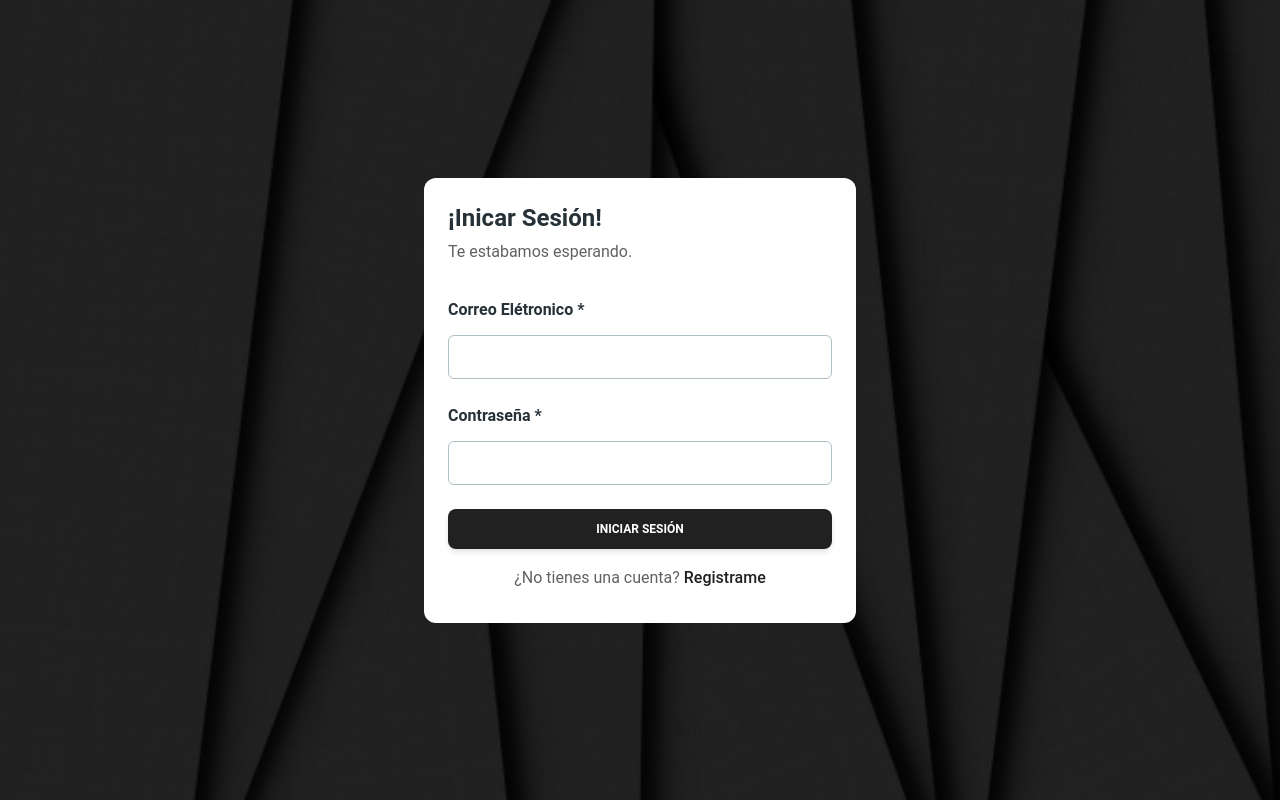
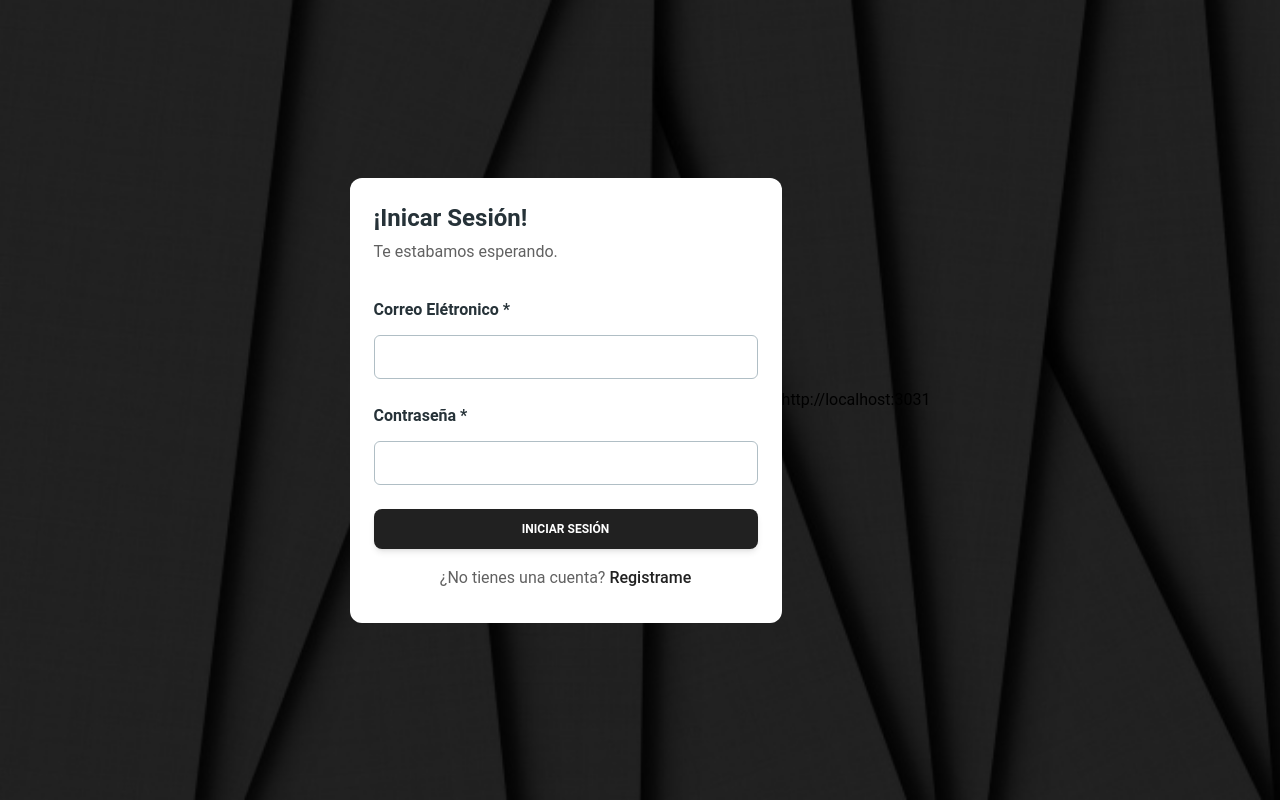
Before and after one commit to br3y3n/GestionReservaFrontEnd, a React (Vite) app: page /login in a window 1280 px wide. Built offline with nearby package versions, Linux system fonts and the light colour scheme.

Commit message:
crear env

```diff
--- a/package.json
+++ b/package.json
@@ -13,6 +13,7 @@
     "@heroicons/react": "^2.1.5",
     "@material-tailwind/react": "^2.1.10",
     "axios": "^1.7.7",
+    "dotenv": "^16.4.5",
     "react": "^18.3.1",
     "react-dom": "^18.3.1",
     "react-router-dom": "^6.26.2"
--- a/src/pages/Login.jsx
+++ b/src/pages/Login.jsx
@@ -6,6 +6,8 @@ const Login = () => {
             <div>
                 <FormLogin/>
             </div>
+
+            <h1>{ import.meta.env.VITE_BACKEND_URL }</h1>
         </div>
     );
 }
```
Also changed, not shown: 2 other files (tests, documents, lock files or other folders).
